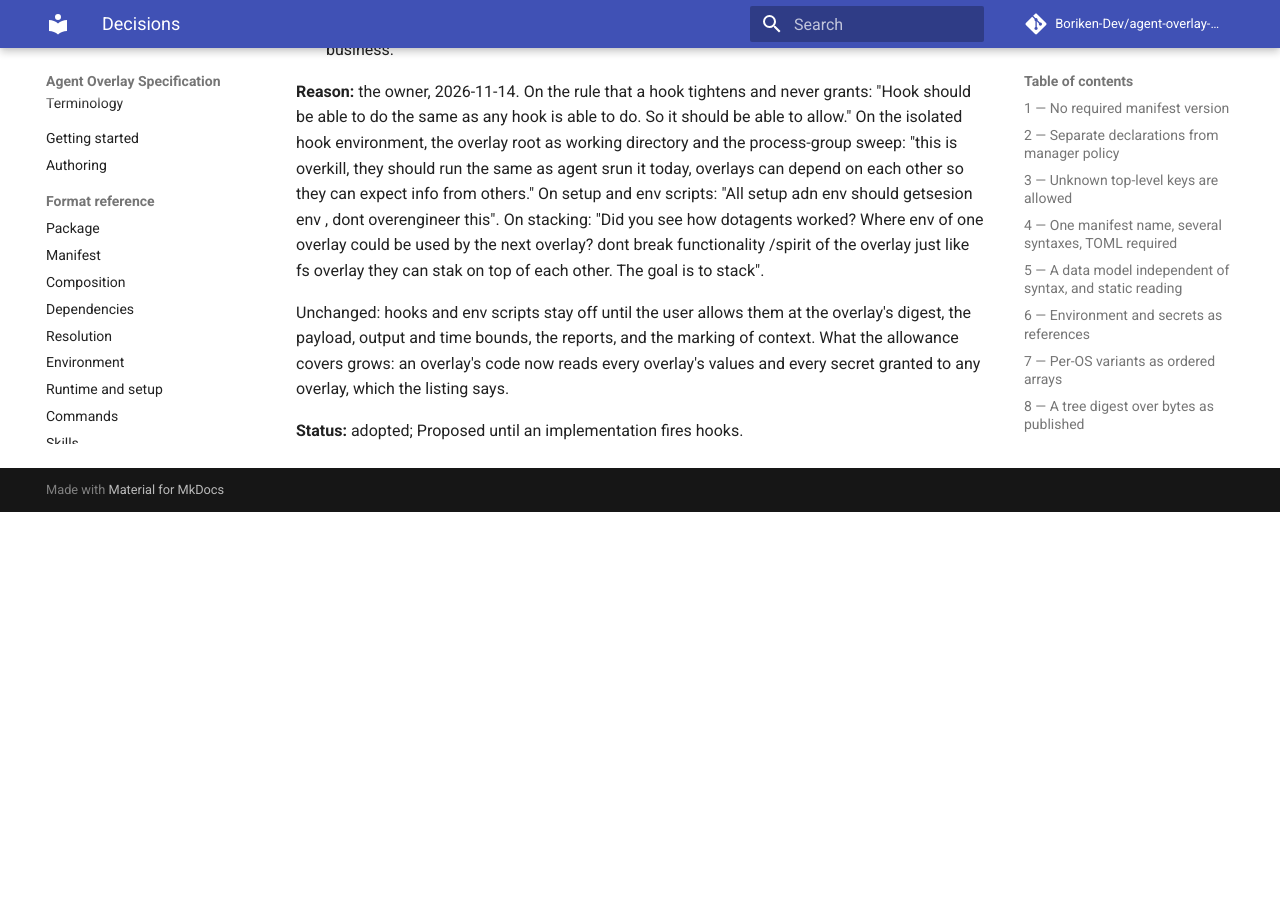
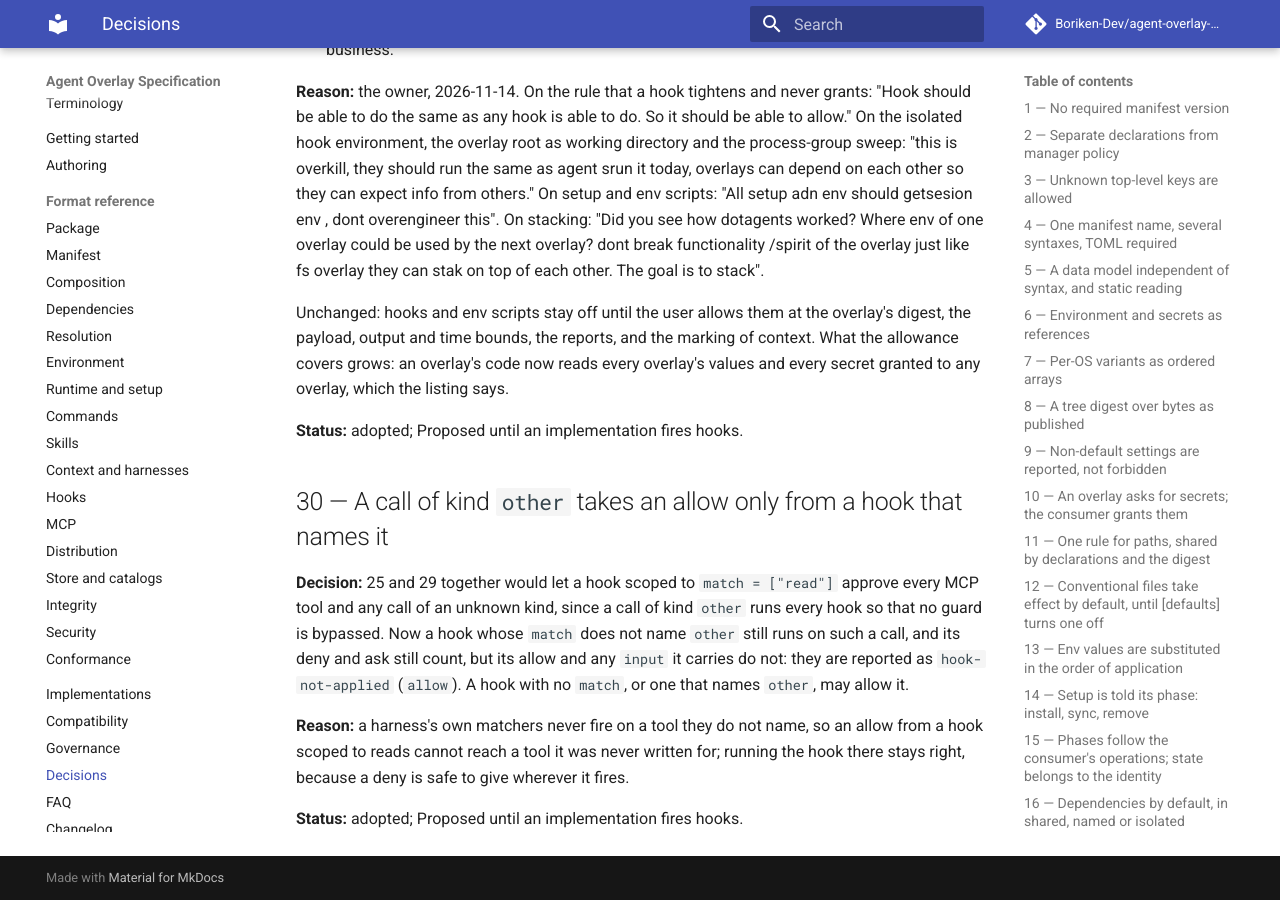
Before and after one commit to Boriken-Dev/agent-overlay-spec, an MkDocs documentation site: the page built from docs/design/decisions.md, in a window 1280 px wide and 900 px high, scrolled down 17534 px. Built offline with MkDocs 1.6.1 and Material for MkDocs 9.7.7, drawn with Linux system fonts in a browser that asks for light colours; comment, search, counter and statistics services are not loaded; before the commit the page ends 18046 px from its top, so only the background shows below that.

Commit message:
feat: on a call of kind other, only a hook that names other, or has no match, may allow it

```diff
--- a/docs/design/decisions.md
+++ b/docs/design/decisions.md
@@ -664,3 +664,17 @@ overlay's code now reads every overlay's values and every secret granted to any
 says.
 
 **Status:** adopted; Proposed until an implementation fires hooks.
+
+## 30 — A call of kind `other` takes an allow only from a hook that names it
+
+**Decision:** 25 and 29 together would let a hook scoped to `match = ["read"]` approve every MCP tool and any
+call of an unknown kind, since a call of kind `other` runs every hook so that no guard is bypassed. Now a hook
+whose `match` does not name `other` still runs on such a call, and its deny and ask still count, but its allow
+and any `input` it carries do not: they are reported as `hook-not-applied` (`allow`). A hook with no `match`,
+or one that names `other`, may allow it.
+
+**Reason:** a harness's own matchers never fire on a tool they do not name, so an allow from a hook scoped to
+reads cannot reach a tool it was never written for; running the hook there stays right, because a deny is
+safe to give wherever it fires.
+
+**Status:** adopted; Proposed until an implementation fires hooks.
```
Also changed, not shown: CHANGELOG.md (+3 -1 lines), spec/v0/hooks.md (+8 -2 lines), 3 other files.
